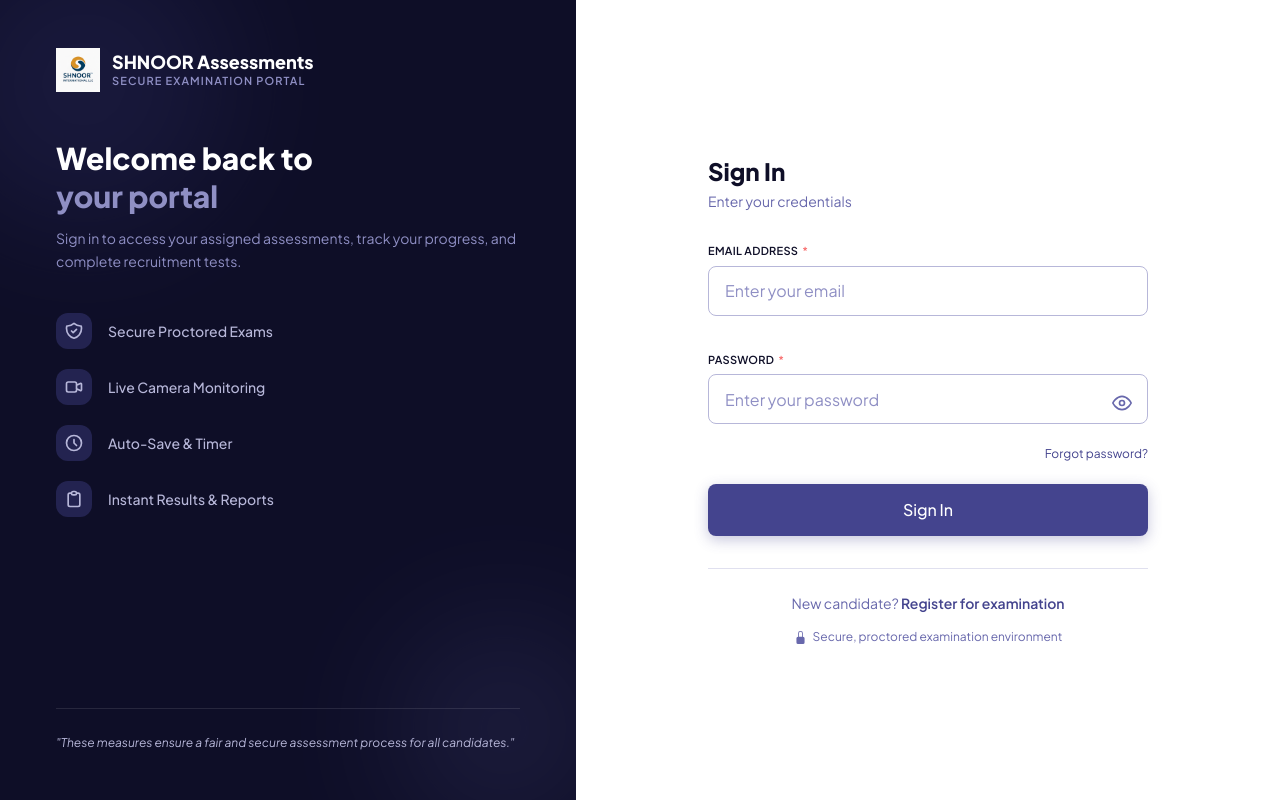
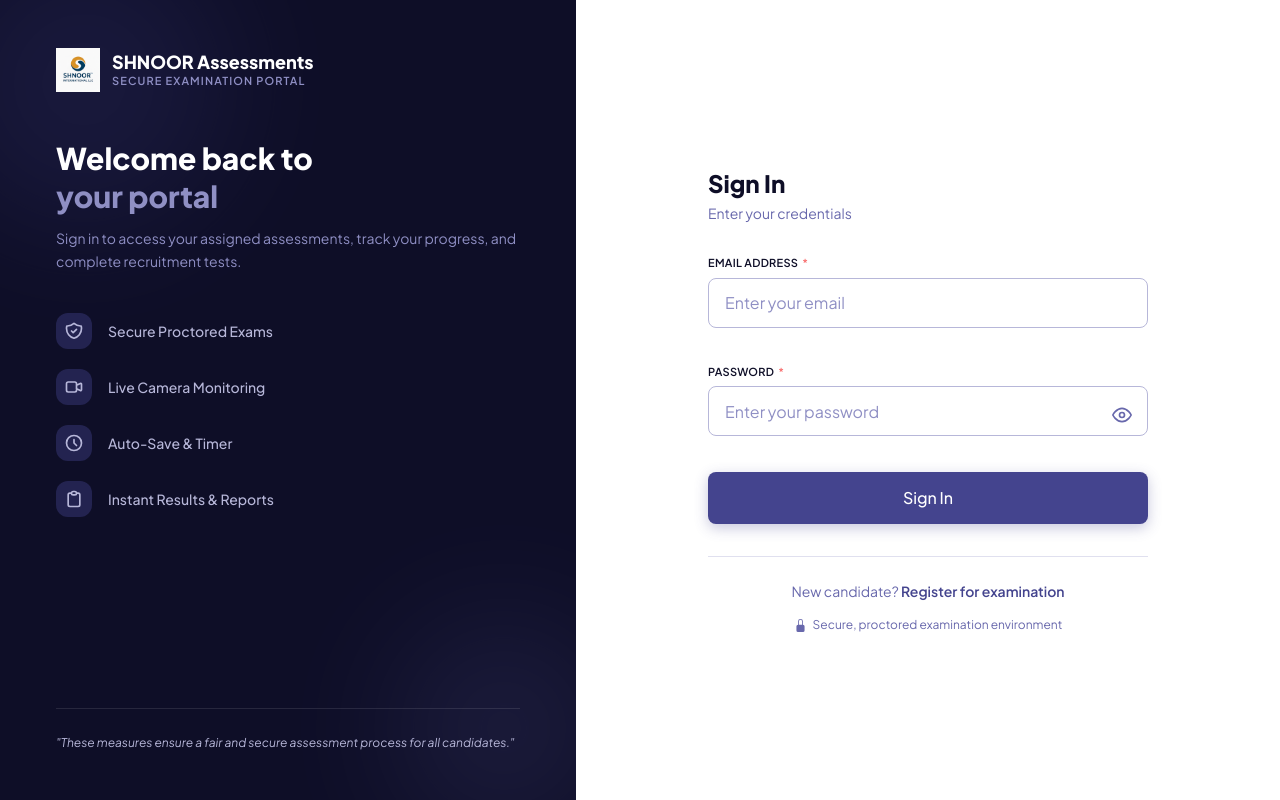
Before and after one commit to Praveenshnoor/Assessment-frontend, a React (Vite) app: page /login in a window 1280 px wide. Built offline with nearby package versions, Linux system fonts and the light colour scheme; no server answers.

Commit message:
Commented out forget password button

```diff
--- a/src/components/Login.jsx
+++ b/src/components/Login.jsx
@@ -317,11 +317,11 @@
                 {showPassword ? <EyeOff /> : <EyeOpen />}
               </button>
               {errors.password && <p className="text-xs text-shnoor-danger mt-1">{errors.password}</p>}
-              <div className="text-right mt-1">
+              {/* <div className="text-right mt-1">
                 <Link to="/forgot-password" className="text-xs text-shnoor-indigo hover:text-shnoor-navy transition-colors">
                   Forgot password?
                 </Link>
-              </div>
+              </div> */}
             </div>
 
             <Button
```
